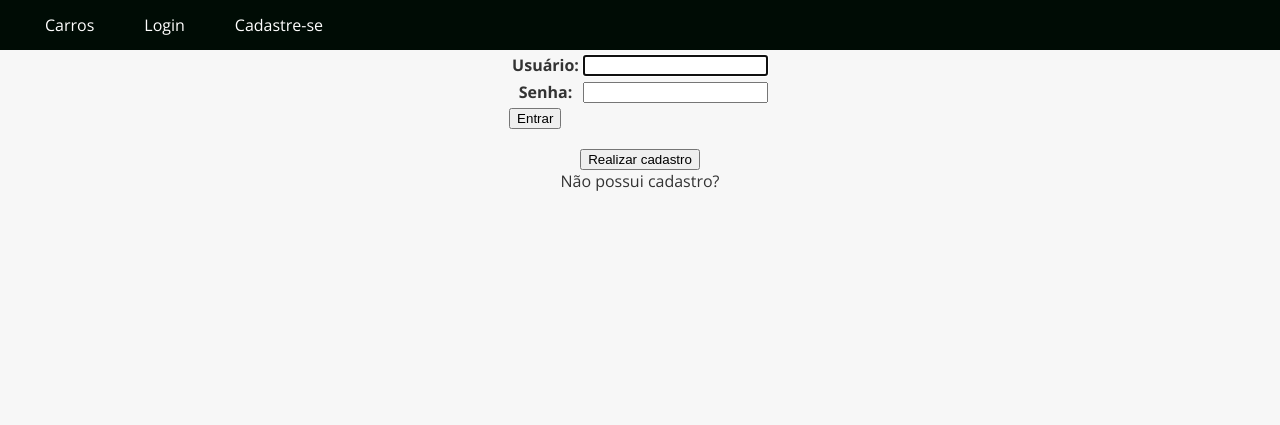
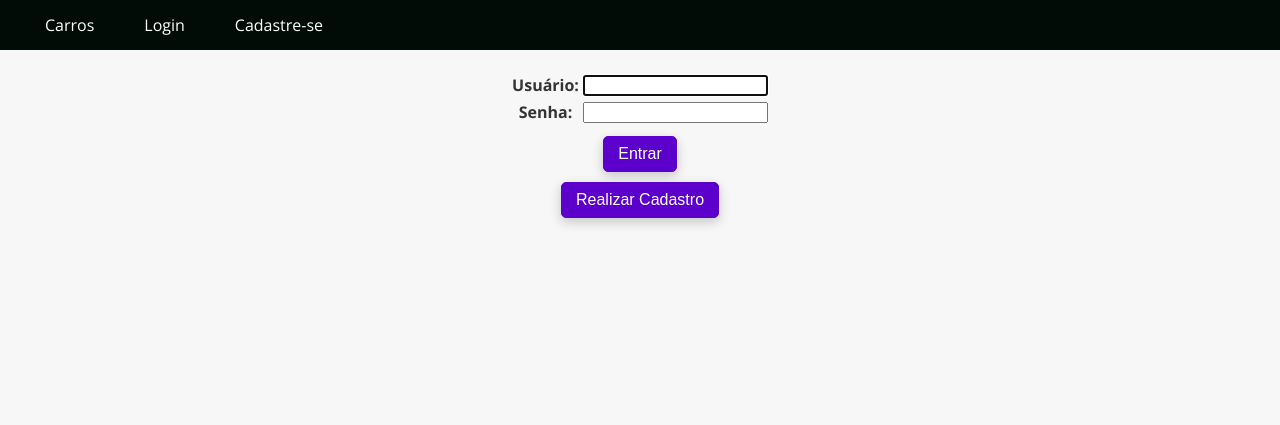
Before and after one commit to zeanjos/project-Cars, a Django app: page /login/ in a window 1280 px wide. Shown: the top 425 px of the page. Run offline with Django 5.2, Linux system fonts and the light colour scheme.

Commit message:
modificações no front de login e register

```diff
--- a/app/templates/login.html
+++ b/app/templates/login.html
@@ -1,30 +1,69 @@
 {% extends 'base.html' %}
 {% block content %}
     <style>
-        .center-container, div{
+        .btn-real {
+            padding: 8px 14px;
+            background-color:rgb(92, 0, 203);
+            color: white;
+            border-radius: 5px;
+            font-size: 16px;
+            border: 1px solid rgb(92, 0, 203);
+            cursor: pointer;
+            font-family: sans-serif;
+            text-align: center;
+            margin-top: 10px;
+            width: fit-content;
+            box-shadow: 0 4px 12px rgba(0, 0, 0, 0.2)
+        }
+        .btn-real:hover {
+            background-color:rgb(60, 0, 150);
+        }
+        .button-wrapper{
+            display: flex;
+            text-align: center;
+            gap: 10px;
+        }
+        .form-wrapper table{
+            margin: 0 auto;
+        }
+        .link-wrapper {
+            text-decoration: none;
+        }
+        .page-container{
+            align-items: center;
+            display: flex;
+            flex-direction: column;
+            justify-content: center;
+            padding: 20px;
+        }
+        .submit-button-wrapper {
             display: flex;
             justify-content: center;
-            flex-direction: column;
-            align-items: center;
         }
-    </style>
 
 
-    <div class="center-container">
+    </style>
+<div class="page-container">
+
+    <div class="form-wrapper">
         <form method='POST'>
-        {% csrf_token %}
+            {% csrf_token %}
             <table>
                 {{ login_form.as_table }}
+            </table>
 
-            </table>
-            <input type='submit' value='Entrar'>
+            <div class="submit-button-wrapper">
+                <button type="submit" class="btn-real">Entrar</button>
+            </div>
         </form>
+    </div>
+
+        <div class="button-wrapper">
+            <a href="{% url 'register' %}" class="link-wrapper">
+                <button type="button" class="btn-real">Realizar Cadastro</button>
+        </a>
         </div>
+    </div>
 
-        <div style="margin-top: 20px;">
-            <input type='button' name='Cadastro' value='Realizar cadastro'/>
-            <div>Não possui cadastro?</div>
-        </div>
-</div>
 
 {% endblock %}
```
Also changed, not shown: accounts/templates/register.html (+30 -2 lines).
